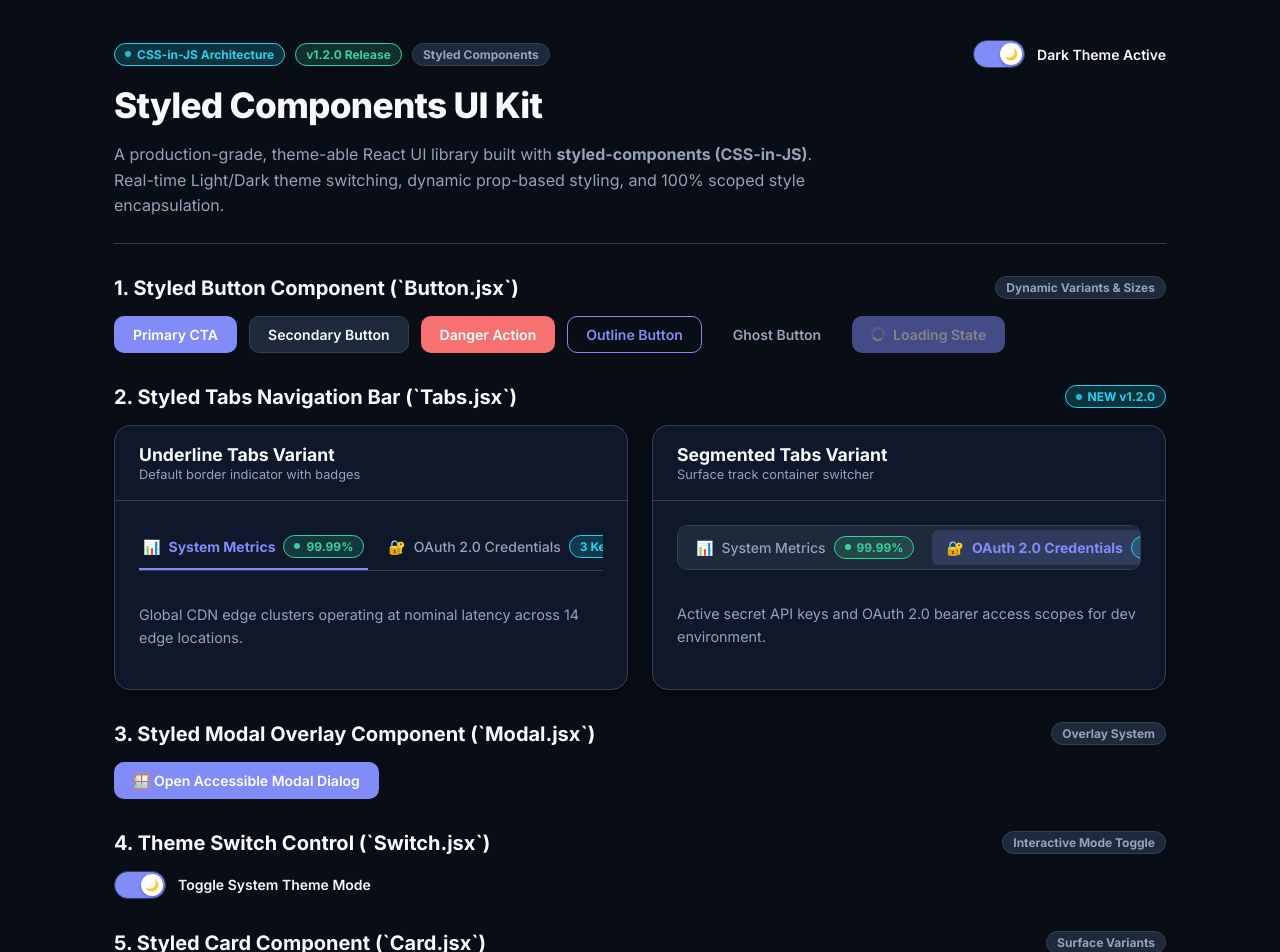
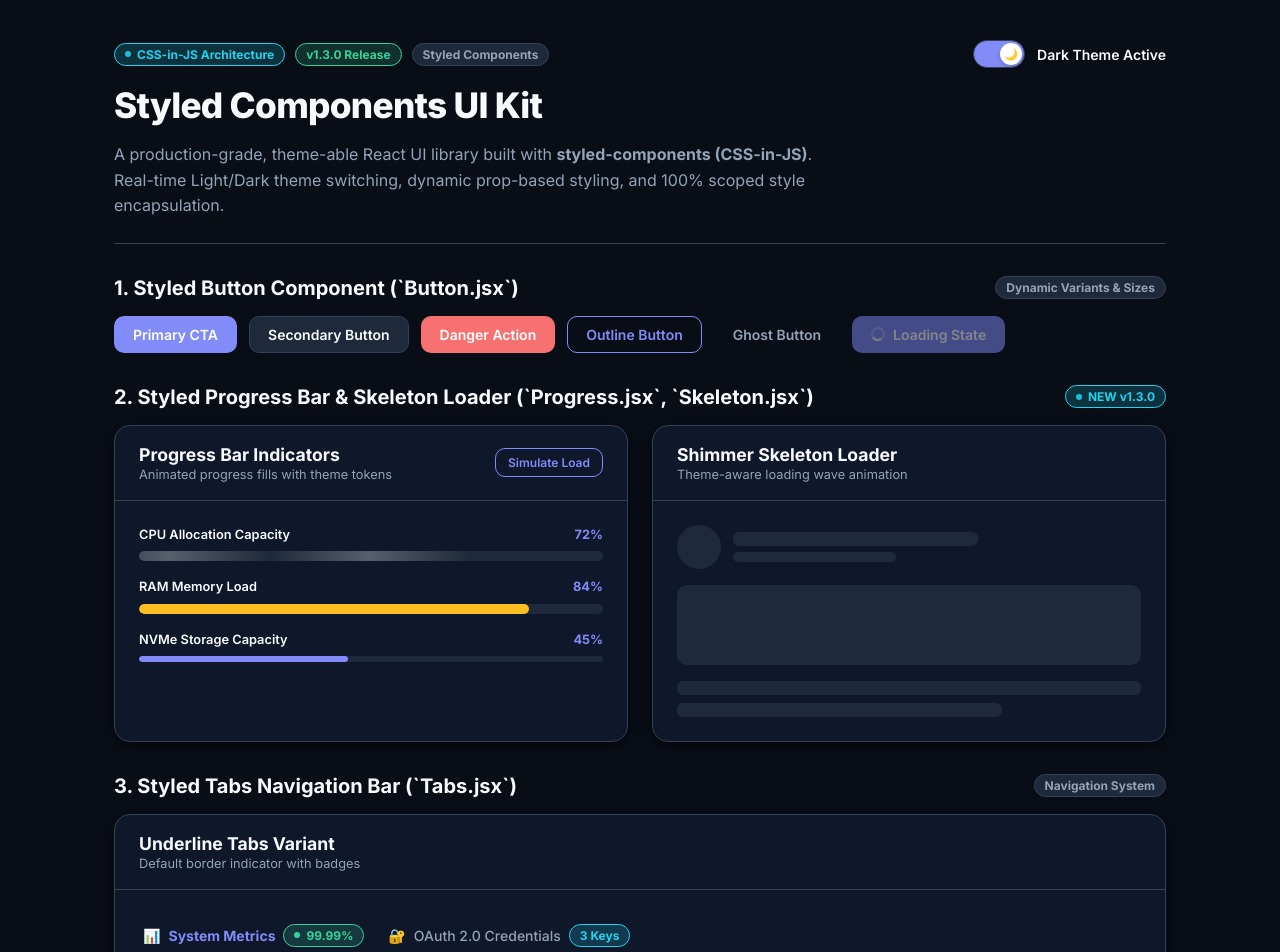
Before and after one commit to breakingthebot/styled-components-theme-uikit-build54, a React (Vite) app: page / in a window 1280 px wide. Shown: the top 952 px of the page. Built offline with nearby package versions, Linux system fonts and the light colour scheme.

Commit message:
feat: release v1.3.0 - Styled Progress Bar & Skeleton Loader Component

```diff
--- a/src/App.jsx
+++ b/src/App.jsx
@@ -13,6 +13,8 @@ import { Switch } from './components/Switch/Switch';
 import { Input } from './components/Input/Input';
 import { Modal } from './components/Modal/Modal';
 import { Tabs } from './components/Tabs/Tabs';
+import { Progress } from './components/Progress/Progress';
+import { Skeleton } from './components/Skeleton/Skeleton';
 
 const AppContainer = styled.div`
   max-width: 1100px;
@@ -90,10 +92,24 @@ const Grid = styled.div`
   gap: 24px;
 `;
 
+const SkeletonProfileRow = styled.div`
+  display: flex;
+  align-items: center;
+  gap: 12px;
+`;
+
+const SkeletonTextCol = styled.div`
+  flex: 1;
+  display: flex;
+  flex-direction: column;
+  gap: 6px;
+`;
+
 export function App() {
   const [isDarkMode, setIsDarkMode] = useState(true);
   const [isModalOpen, setIsModalOpen] = useState(false);
   const [inputValue, setInputValue] = useState('acme-corp-prod');
+  const [progressVal, setProgressVal] = useState(72);
   const theme = isDarkMode ? darkTheme : lightTheme;
 
   const demoTabs = [
@@ -115,15 +131,6 @@ export function App() {
         <p>Active secret API keys and OAuth 2.0 bearer access scopes for dev environment.</p>
       ),
     },
-    {
-      id: 'tab3',
-      label: 'Telemetry Vault Logs',
-      icon: '📜',
-      badge: <Badge variant="neutral">1.8TB</Badge>,
-      content: (
-        <p>Telemetry data retention set to 90 days with automated NVMe vault synchronization.</p>
-      ),
-    },
   ];
 
   return (
@@ -135,7 +142,7 @@ export function App() {
           <HeaderTop>
             <BadgeStrip>
               <Badge variant="info" hasDot isPulse>CSS-in-JS Architecture</Badge>
-              <Badge variant="success">v1.2.0 Release</Badge>
+              <Badge variant="success">v1.3.0 Release</Badge>
               <Badge variant="neutral">Styled Components</Badge>
             </BadgeStrip>
 
@@ -169,11 +176,60 @@ export function App() {
           </Row>
         </Section>
 
-        {/* SECTION 2: TABS NAVIGATION (NEW v1.2.0) */}
+        {/* SECTION 2: PROGRESS & SKELETON (NEW v1.3.0) */}
         <Section>
           <SectionHeader>
-            <SectionTitle>2. Styled Tabs Navigation Bar (`Tabs.jsx`)</SectionTitle>
-            <Badge variant="info" hasDot isPulse>NEW v1.2.0</Badge>
+            <SectionTitle>2. Styled Progress Bar &amp; Skeleton Loader (`Progress.jsx`, `Skeleton.jsx`)</SectionTitle>
+            <Badge variant="info" hasDot isPulse>NEW v1.3.0</Badge>
+          </SectionHeader>
+
+          <Grid>
+            {/* Progress Card */}
+            <Card>
+              <Card.Header
+                title="Progress Bar Indicators"
+                subtitle="Animated progress fills with theme tokens"
+                action={
+                  <Button size="sm" variant="outline" onClick={() => setProgressVal((p) => (p >= 100 ? 15 : p + 20))}>
+                    Simulate Load
+                  </Button>
+                }
+              />
+              <Card.Body>
+                <div style={{ display: 'flex', flexDirection: 'column', gap: '16px' }}>
+                  <Progress label="CPU Allocation Capacity" value={progressVal} showValue variant="gradient" animated />
+                  <Progress label="RAM Memory Load" value={84} showValue variant="warning" />
+                  <Progress label="NVMe Storage Capacity" value={45} showValue variant="brand" size="sm" />
+                </div>
+              </Card.Body>
+            </Card>
+
+            {/* Skeleton Loader Card */}
+            <Card>
+              <Card.Header title="Shimmer Skeleton Loader" subtitle="Theme-aware loading wave animation" />
+              <Card.Body>
+                <div style={{ display: 'flex', flexDirection: 'column', gap: '16px' }}>
+                  <SkeletonProfileRow>
+                    <Skeleton variant="circular" width={44} height={44} />
+                    <SkeletonTextCol>
+                      <Skeleton variant="text" width="60%" height={14} />
+                      <Skeleton variant="text" width="40%" height={10} />
+                    </SkeletonTextCol>
+                  </SkeletonProfileRow>
+
+                  <Skeleton variant="rectangular" height={80} />
+                  <Skeleton variant="text" count={2} />
+                </div>
+              </Card.Body>
+            </Card>
+          </Grid>
+        </Section>
+
+        {/* SECTION 3: TABS NAVIGATION */}
+        <Section>
+          <SectionHeader>
+            <SectionTitle>3. Styled Tabs Navigation Bar (`Tabs.jsx`)</SectionTitle>
+            <Badge variant="neutral">Navigation System</Badge>
           </SectionHeader>
 
           <Grid>
@@ -183,20 +239,13 @@ export function App() {
                 <Tabs tabs={demoTabs} variant="underline" />
               </Card.Body>
             </Card>
-
-            <Card>
-              <Card.Header title="Segmented Tabs Variant" subtitle="Surface track container switcher" />
-              <Card.Body>
-                <Tabs tabs={demoTabs} variant="segmented" defaultActiveId="tab2" />
-              </Card.Body>
-            </Card>
           </Grid>
         </Section>
 
-        {/* SECTION 3: MODAL DIALOG SHOWCASE */}
+        {/* SECTION 4: MODAL DIALOG SHOWCASE */}
         <Section>
           <SectionHeader>
-            <SectionTitle>3. Styled Modal Overlay Component (`Modal.jsx`)</SectionTitle>
+            <SectionTitle>4. Styled Modal Overlay Component (`Modal.jsx`)</SectionTitle>
             <Badge variant="neutral">Overlay System</Badge>
           </SectionHeader>
 
@@ -207,10 +256,10 @@ export function App() {
           </Row>
         </Section>
 
-        {/* SECTION 4: THEME SWITCH SHOWCASE */}
+        {/* SECTION 5: THEME SWITCH SHOWCASE */}
         <Section>
           <SectionHeader>
-            <SectionTitle>4. Theme Switch Control (`Switch.jsx`)</SectionTitle>
+            <SectionTitle>5. Theme Switch Control (`Switch.jsx`)</SectionTitle>
             <Badge variant="neutral">Interactive Mode Toggle</Badge>
           </SectionHeader>
 
@@ -223,10 +272,10 @@ export function App() {
           </Row>
         </Section>
 
-        {/* SECTION 5: CARD SHOWCASE */}
+        {/* SECTION 6: CARD SHOWCASE */}
         <Section>
           <SectionHeader>
-            <SectionTitle>5. Styled Card Component (`Card.jsx`)</SectionTitle>
+            <SectionTitle>6. Styled Card Component (`Card.jsx`)</SectionTitle>
             <Badge variant="neutral">Surface Variants</Badge>
           </SectionHeader>
 
@@ -259,27 +308,13 @@ export function App() {
                 <Button size="sm" variant="outline">Configure</Button>
               </Card.Footer>
             </Card>
-
-            <Card variant="gradient">
-              <Card.Header
-                title="Gradient Glow Card"
-                subtitle="Theme primary gradient overlay"
-                action={<Badge variant="warning" hasDot isPulse>PREMIUM</Badge>}
-              />
-              <Card.Body>
-                Linear gradients consume theme brand tokens directly via CSS-in-JS interpolation functions.
-              </Card.Body>
-              <Card.Footer>
-                <Button size="sm" variant="danger">Revoke Access</Button>
-              </Card.Footer>
-            </Card>
           </Grid>
         </Section>
 
-        {/* SECTION 6: BADGE SHOWCASE */}
+        {/* SECTION 7: BADGE SHOWCASE */}
         <Section>
           <SectionHeader>
-            <SectionTitle>6. Styled Badge Pills (`Badge.jsx`)</SectionTitle>
+            <SectionTitle>7. Styled Badge Pills (`Badge.jsx`)</SectionTitle>
             <Badge variant="neutral">Status Colors</Badge>
           </SectionHeader>
 
@@ -290,29 +325,6 @@ export function App() {
             <Badge variant="info" hasDot isPulse>Info Stream</Badge>
             <Badge variant="neutral">Neutral Tag</Badge>
           </Row>
-        </Section>
-
-        {/* SECTION 7: INPUT CONTROL */}
-        <Section>
-          <SectionHeader>
-            <SectionTitle>7. Styled Input Component (`Input.jsx`)</SectionTitle>
-            <Badge variant="neutral">Form Fields</Badge>
-          </SectionHeader>
-
-          <Grid>
-            <Card>
-              <Card.Header title="Form Control" subtitle="Input with addon &amp; focus rings" />
-              <Card.Body>
-                <Input
-                  label="Tenant Endpoint Slug"
-                  addon="https://"
-                  value={inputValue}
-                  onChange={(e) => setInputValue(e.target.value)}
-                  placeholder="enter-tenant-name"
-                />
-              </Card.Body>
-            </Card>
-          </Grid>
         </Section>
       </AppContainer>
 
--- /dev/null
+++ b/src/components/Progress/Progress.jsx
@@ -0,0 +1,123 @@
+// src/components/Progress/Progress.jsx
+// Theme-able Progress Bar Component built with Styled Components.
+// Created: 2026-07-30
+
+import React from 'react';
+import styled, { css, keyframes } from 'styled-components';
+
+const shine = keyframes`
+  0% { background-position: -200px 0; }
+  100% { background-position: calc(200px + 100%) 0; }
+`;
+
+const Container = styled.div`
+  display: flex;
+  flex-direction: column;
+  gap: 6px;
+  width: 100%;
+`;
+
+const LabelRow = styled.div`
+  display: flex;
+  align-items: center;
+  justify-content: space-between;
+  font-size: 0.8rem;
+  font-weight: 600;
+  color: ${({ theme }) => theme.colors.textPrimary};
+`;
+
+const ValueLabel = styled.span`
+  color: ${({ theme }) => theme.colors.primary};
+  font-weight: 700;
+`;
+
+const getTrackSize = ({ size = 'md' }) => {
+  switch (size) {
+    case 'sm':
+      return '6px';
+    case 'lg':
+      return '14px';
+    case 'md':
+    default:
+      return '10px';
+  }
+};
+
+const Track = styled.div`
+  width: 100%;
+  height: ${getTrackSize};
+  background-color: ${({ theme }) => theme.colors.surfaceElevated};
+  border-radius: ${({ theme }) => theme.radii.full};
+  overflow: hidden;
+`;
+
+const getFillVariant = ({ variant = 'brand', theme }) => {
+  switch (variant) {
+    case 'gradient':
+      return css`
+        background: linear-gradient(90deg, ${theme.colors.primary}, ${theme.colors.info});
+      `;
+    case 'success':
+      return css`
+        background-color: ${theme.colors.success};
+      `;
+    case 'warning':
+      return css`
+        background-color: ${theme.colors.warning};
+      `;
+    case 'danger':
+      return css`
+        background-color: ${theme.colors.danger};
+      `;
+    case 'brand':
+    default:
+      return css`
+        background-color: ${theme.colors.primary};
+      `;
+  }
+};
+
+const Fill = styled.div`
+  height: 100%;
+  width: ${({ value }) => Math.min(Math.max(0, value), 100)}%;
+  border-radius: ${({ theme }) => theme.radii.full};
+  transition: width 0.4s cubic-bezier(0.4, 0, 0.2, 1);
+
+  ${getFillVariant}
+
+  ${({ animated }) =>
+    animated &&
+    css`
+      background-image: linear-gradient(
+        90deg,
+        rgba(255, 255, 255, 0) 0,
+        rgba(255, 255, 255, 0.25) 50%,
+        rgba(255, 255, 255, 0) 100%
+      );
+      background-size: 200px 100%;
+      animation: ${shine} 1.8s infinite;
+    `}
+`;
+
+export const Progress = ({
+  value = 0,
+  label,
+  showValue = true,
+  variant = 'brand',
+  size = 'md',
+  animated = false,
+}) => {
+  return (
+    <Container>
+      {(label || showValue) && (
+        <LabelRow>
+          {label && <span>{label}</span>}
+          {showValue && <ValueLabel>{Math.round(value)}%</ValueLabel>}
+        </LabelRow>
+      )}
+      <Track size={size}>
+        <Fill value={value} variant={variant} animated={animated} />
+      </Track>
+    </Container>
+  );
+};
--- /dev/null
+++ b/src/components/Skeleton/Skeleton.jsx
@@ -0,0 +1,72 @@
+// src/components/Skeleton/Skeleton.jsx
+// Theme-able Skeleton Loader Component built with Styled Components.
+// Created: 2026-07-30
+
+import React from 'react';
+import styled, { css, keyframes } from 'styled-components';
+
+const shimmer = keyframes`
+  0% { background-position: -200% 0; }
+  100% { background-position: 200% 0; }
+`;
+
+const getSkeletonVariant = ({ variant = 'text', theme, width, height }) => {
+  switch (variant) {
+    case 'circular':
+      return css`
+        width: ${width ? (typeof width === 'number' ? `${width}px` : width) : '40px'};
+        height: ${height ? (typeof height === 'number' ? `${height}px` : height) : '40px'};
+        border-radius: 50%;
+      `;
+    case 'rectangular':
+      return css`
+        width: ${width ? (typeof width === 'number' ? `${width}px` : width) : '100%'};
+        height: ${height ? (typeof height === 'number' ? `${height}px` : height) : '120px'};
+        border-radius: ${theme.radii.md};
+      `;
+    case 'text':
+    default:
+      return css`
+        width: ${width ? (typeof width === 'number' ? `${width}px` : width) : '100%'};
+        height: ${height ? (typeof height === 'number' ? `${height}px` : height) : '14px'};
+        border-radius: ${theme.radii.sm};
+      `;
+  }
+};
+
+const SkeletonElement = styled.div`
+  background: ${({ theme }) =>
+    theme.mode === 'dark'
+      ? 'linear-gradient(90deg, #1e293b 25%, #334155 37%, #1e293b 63%)'
+      : 'linear-gradient(90deg, #e2e8f0 25%, #f1f5f9 37%, #e2e8f0 63%)'};
+  background-size: 400% 100%;
+  animation: ${shimmer} 1.4s ease infinite;
+
+  ${getSkeletonVariant}
+`;
+
+const SkeletonGroup = styled.div`
+  display: flex;
+  flex-direction: column;
+  gap: 8px;
+  width: 100%;
+`;
+
+export const Skeleton = ({ variant = 'text', width, height, count = 1 }) => {
+  if (count > 1 && variant === 'text') {
+    return (
+      <SkeletonGroup>
+        {Array.from({ length: count }).map((_, idx) => (
+          <SkeletonElement
+            key={idx}
+            variant="text"
+            width={idx === count - 1 ? '70%' : width}
+            height={height}
+          />
+        ))}
+      </SkeletonGroup>
+    );
+  }
+
+  return <SkeletonElement variant={variant} width={width} height={height} />;
+};
```
Also changed, not shown: 2 other files (tests, documents, lock files or other folders).
